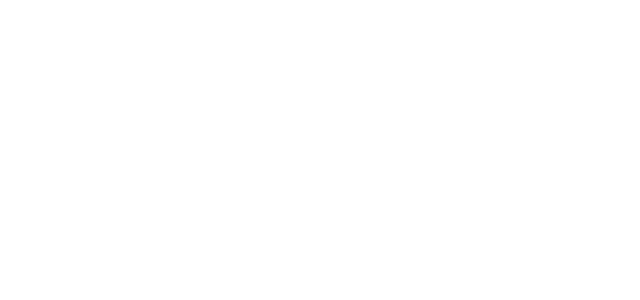
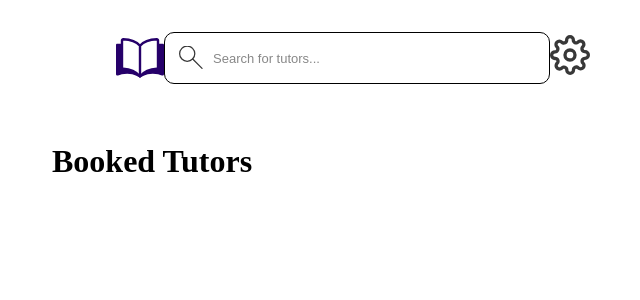
Before and after one commit to htl3r-2138/Lernpunkt, a Vue app in the folder frontend/: page /student in a window 1280 px wide. Before the commit this address had no page. Shown: the top 300 px of the page, without its empty margins (287-927 px from the left). Built offline with nearby package versions, Linux system fonts and the light colour scheme; a web font is replaced by a local one.

Commit message:
Studentview added (bugged CSS)

```diff
--- /dev/null
+++ b/frontend/src/components/Searchbar.vue
@@ -0,0 +1,49 @@
+<template>
+  <div>
+    <div class="wrapper">
+      <input
+        v-model="inputText"
+        type="text"
+        placeholder="Search for tutors..."
+      />
+      <span class="icon">
+        <img style="width: 1.5rem;" :src="Lupe">
+      </span>
+    </div>
+  </div>
+</template>
+
+<script setup>
+import { ref } from "vue";
+import Lupe from '@/assets/Lupe.svg'
+const inputText = ref("");
+</script>
+
+<style scoped>
+input {
+  width: 20rem;
+  padding: 1em 1em;
+  padding-left: 3rem;
+  border: 1px solid #000;
+  border-radius: 10px;
+  font-size: 1rem;
+  transition: border-color 0.3s;
+  background-color: white;
+  color: black;
+}
+input::placeholder {
+  color: #888;
+  font-size: small;
+}
+.wrapper {
+  position: relative;
+  display: inline-block;
+}
+.icon {
+  position: absolute;
+  left: 15px;
+  top: 55%;
+  transform: translateY(-50%);
+  user-select: none;
+}
+</style>
--- /dev/null
+++ b/frontend/src/components/SettingsButton.vue
@@ -0,0 +1,15 @@
+<template>
+  <div>
+    <img :src="SettingsButton">
+  </div>
+</template>
+
+<script setup>
+import SettingsButton from '@/assets/SettingsButton.svg'
+</script>
+
+<style scoped>
+ img{
+  width: 2.5rem;
+ }
+</style>
--- a/frontend/src/router/index.js
+++ b/frontend/src/router/index.js
@@ -1,8 +1,11 @@
 import { createRouter, createWebHistory } from 'vue-router'
 import RegisterPage from '@/views/RegisterPage.vue'
 import LoginPage from '@/views/LoginPage.vue'
+import StudentView from '@/views/StudentView.vue'
 
 const routes = [
+  { path: '/', component: RegisterPage },
+  { path: '/student', component: StudentView },
   { path: '/register', component: RegisterPage },
   { path: '/login', component: LoginPage }
 ]
--- /dev/null
+++ b/frontend/src/views/StudentView.vue
@@ -0,0 +1,38 @@
+<template>
+  <div class="wrapper">
+    <nav>
+      <div>
+        <Logo></Logo>
+      </div>
+      <div>
+        <Searchbar></Searchbar>
+      </div>
+      <div>
+        <SettingsButton></SettingsButton>
+      </div>
+    </nav>
+    <main>
+      <h1>Booked Tutors</h1>
+    </main>
+  </div>
+</template>
+
+<script setup>
+import Logo from "@/components/register-components/Logo.vue";
+import Searchbar from "@/components/Searchbar.vue";
+import SettingsButton from "@/components/SettingsButton.vue";
+</script>
+
+<style scoped>
+.wrapper {
+  min-height: 100vh;
+  width: 100%;
+  color: black;
+}
+nav {
+  display: flex;
+  justify-content: space-between;
+  align-items: center;
+  padding: 2rem 4rem
+}
+</style>
```
Also changed, not shown: frontend/src/assets/Lupe.svg (added), frontend/src/assets/SettingsButton.svg (added).
